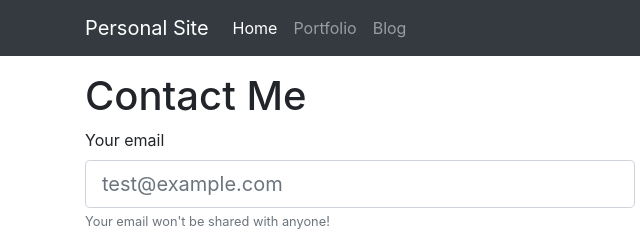
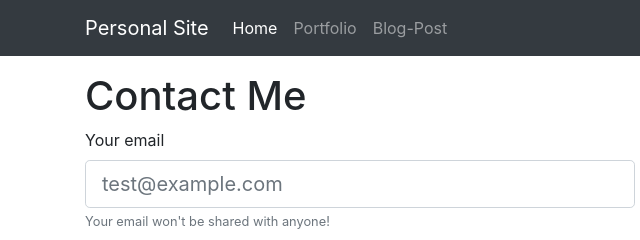
Before and after one commit to sendibel/silver-fiesta, a plain HTML site: page contact_me.html in a window 1280 px wide. Shown: the top 240 px of the page, 0-640 px from the left. Drawn offline with nearby package versions, Linux system fonts and the light colour scheme.

Commit message:
Update contact_me.html

```diff
--- a/contact_me.html
+++ b/contact_me.html
@@ -28,7 +28,7 @@
 		            <a class="nav-link" href="portfolio.html">Portfolio</a>
 		            </li>
 		            <li class="nav-item">
-		                <a class="nav-link" href="blog1.html">Blog</a>
+		                <a class="nav-link" href="blog1.html">Blog-Post</a>
 		            </li>
 		        </ul>
 			    <ul class="navbar-nav">
```
